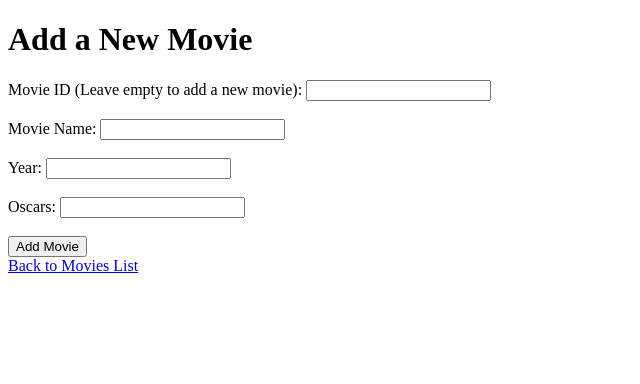
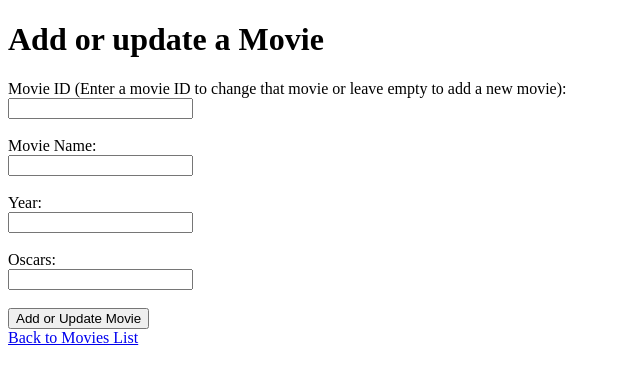
Before and after one commit to oceaanman/DDWT24, a Flask app: page /add_movie in a window 1280 px wide. Shown: the top 384 px of the page, without its empty margins (0-640 px from the left). Run offline with Flask 3, Linux system fonts and the light colour scheme.

Commit message:
flask_application_assignment.py finished index.html changed to have delete-buttons add_movie.html changed
2c completed by adding the delete buttons
2d also finsihed, there are no '...' left

```diff
--- a/assignment1_files/assignment1_files/flask_application_assignment.py
+++ b/assignment1_files/assignment1_files/flask_application_assignment.py
@@ -40,7 +40,7 @@ def add_movie():
     if request.method ==  'POST':
         movie_id = request.form.get('id')
 
-        # If an id is provided, check if the movie exists and update it
+        # If id is given check if the movie exists and update it
         if movie_id:
             movie = Movie.query.get(movie_id)
             if movie:
@@ -51,7 +51,7 @@ def add_movie():
             else:
                 return "Movie not found.", 404
         else:
-            # Add new movie if no ID is provided
+            # Add new movie if no ID is given
             movie_name = request.form.get('name')
             movie_year = request.form.get('year')
             movie_oscars = request.form.get('oscars')
@@ -76,16 +76,23 @@ def add_movie():
 
 @app.route('/delete_movie/<int:id>', methods=['POST'])
 def delete_movie(id):
-    # Get the movie by ID
-    [...]
+    movie = Movie.query.get(id)  # Get the movie by ID
+
+    if not movie:
+        return render_template('index.html', movies=Movie.query.all(), error="Movie not found.")
 
     try:
-        # Delete the movie from the database
-        [...]
+        db.session.delete(movie)  # Delete the movie
+        db.session.commit()  # Commit the changes
+        return redirect(url_for('index'))  # Redirect back to the movies list
+    except Exception as e:
+        return f"There was a problem deleting that movie. Error: {str(e)}"
 
-        return redirect(url_for('index'))
-    except:
-        return "There was a problem deleting that movie."
+
+
+
+
+
 
 if __name__ == '__main__':
     app.run(debug=False)
--- a/assignment1_files/assignment1_files/templates/add_movie.html
+++ b/assignment1_files/assignment1_files/templates/add_movie.html
@@ -3,27 +3,27 @@
 <head>
     <meta charset="UTF-8">
     <meta name="viewport" content="width=device-width, initial-scale=1.0">
-    <title>Add Movie</title>
+    <title>Add or update Movie</title>
+
 </head>
 <body>
-    <h1>Add a New Movie</h1>
-    <!-- add form here -->
+    <h1>Add or update a Movie</h1>
+
     <form action="{{ url_for('add_movie') }}" method="POST">
-        <label for="id">Movie ID (Leave empty to add a new movie):</label>
+        <label for="id">Movie ID (Enter a movie ID to change that movie or leave empty to add a new movie):</label><br>
         <input type="number" id="id" name="id" value="{{ movie.id if movie else '' }}"><br><br>
 
-        <label for="name">Movie Name:</label>
+        <label for="name">Movie Name:</label><br>
         <input type="text" id="name" name="name" value="{{ movie.name if movie else '' }}" required><br><br>
 
-        <label for="year">Year:</label>
+        <label for="year">Year:</label><br>
         <input type="number" id="year" name="year" value="{{ movie.year if movie else '' }}"><br><br>
 
-        <label for="oscars">Oscars:</label>
+        <label for="oscars">Oscars:</label><br>
         <input type="number" id="oscars" name="oscars" value="{{ movie.oscars if movie else '' }}"><br><br>
 
-        <button type="submit">{% if movie %}Update Movie{% else %}Add Movie{% endif %}</button>
+        <button type="submit">Add or Update Movie</button><br>
     </form>
-
 
     <a href="{{ url_for('index') }}">Back to Movies List</a>
 </body>
```
Also changed, not shown: assignment1_files/assignment1_files/templates/index.html (+16 -3 lines), assignment1_files/assignment1_files/movies.db.
